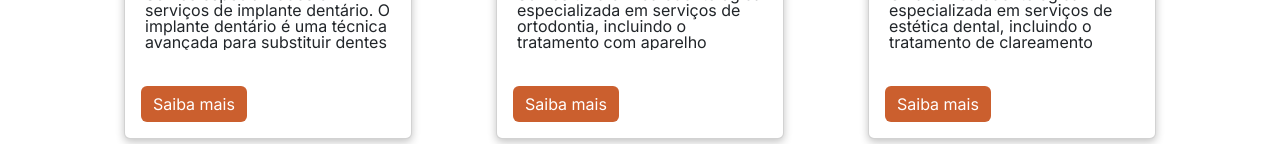
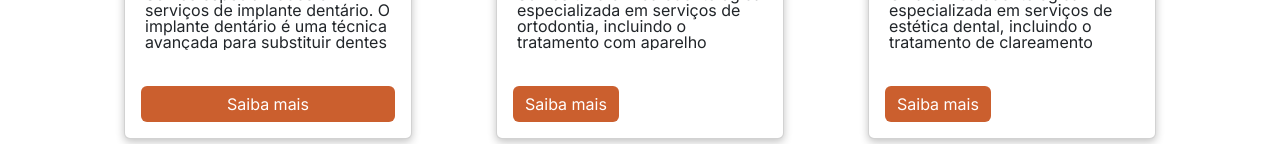
Before and after one commit to RodrigoBarreto2015/Odonto, a React (Vite) app: page / in a window 1280 px wide. Shown: the part 808-952 px from the top of the page. Built offline with nearby package versions, Linux system fonts and the light colour scheme.

Commit message:
style: button style

```diff
--- a/src/components/ServicoCards/ServicoCards.tsx
+++ b/src/components/ServicoCards/ServicoCards.tsx
@@ -15,7 +15,7 @@ const ServicoCards = () => {
                             <h5 className="card-title">Implante Dentário</h5>
                             <p className="card-text">Somos especializados em serviços de implante dentário. O implante dentário é uma técnica avançada para substituir dentes perdidos ou danificados, restaurando a funcionalidade e a estética do sorriso.</p>
                         </div>
-                        <div className="d-flex just-content-center p-3">
+                        <div className="p-3">
                             <LinkButtonGlobal text="Saiba mais" link="/servicos/implante"/>
                         </div>
                     </div>
```
